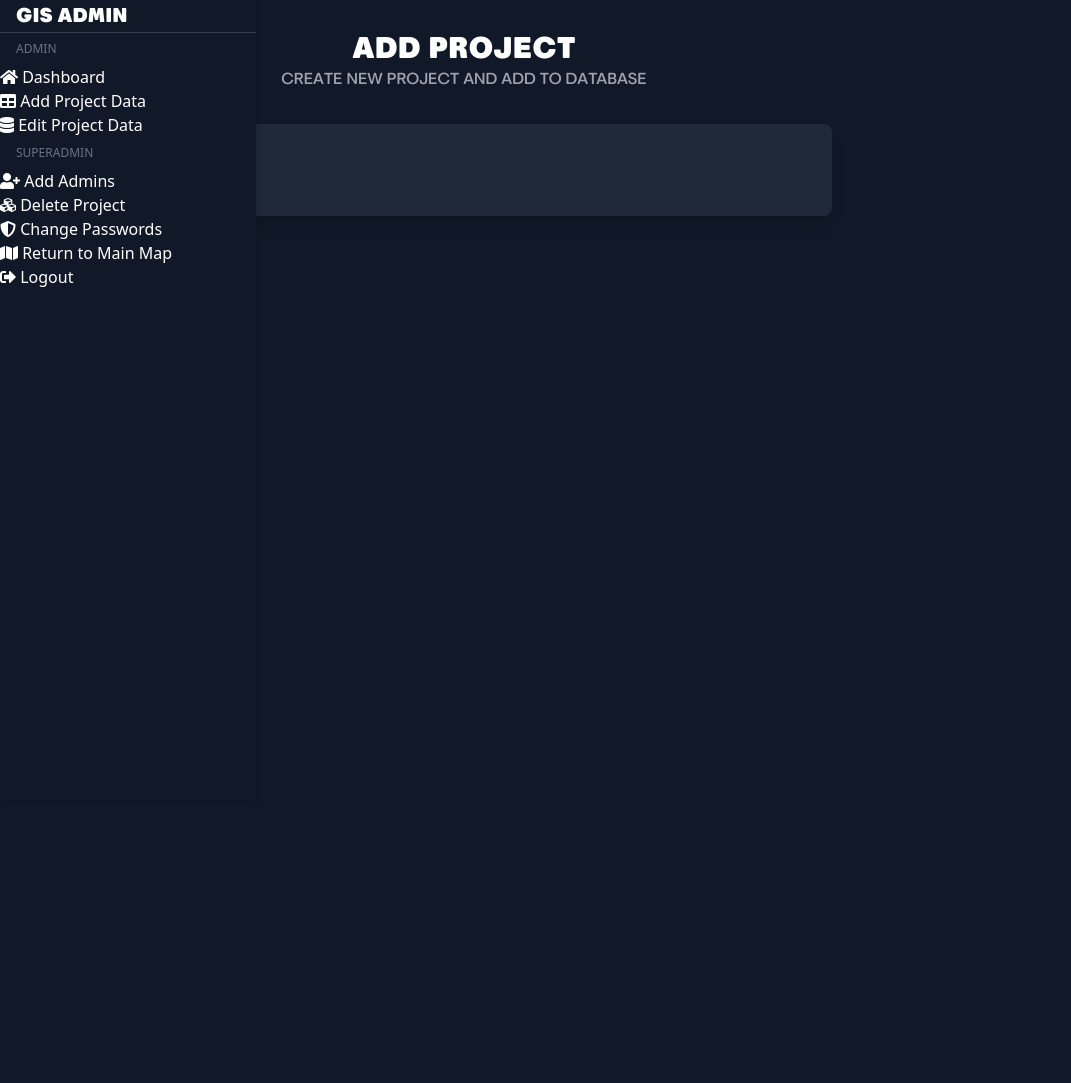
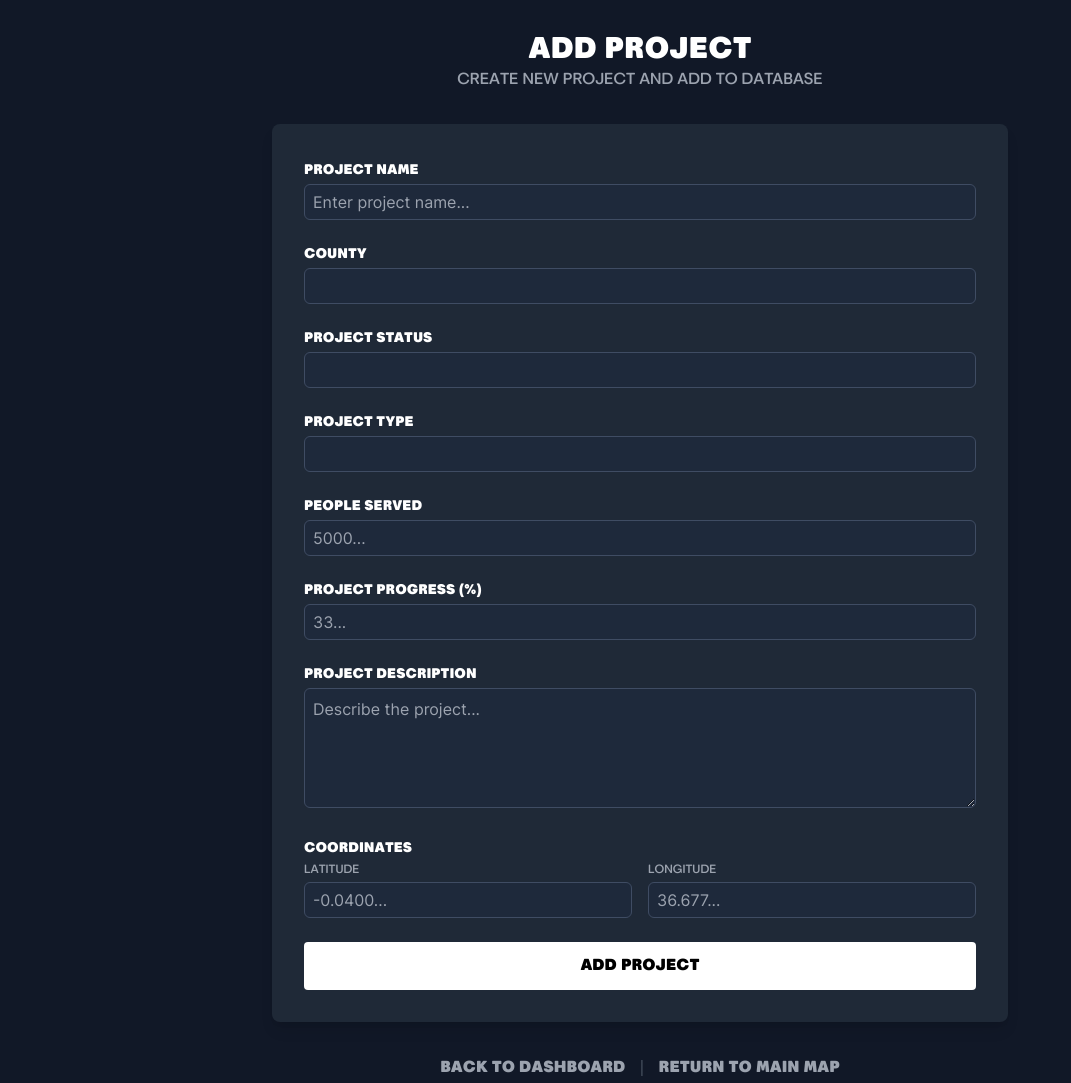
Before and after one commit to Raphael-YSR/Full-GIS, a website: page admin/add-data.html in a window 1280 px wide. Shown: the whole page, without its empty margins (0-1071 px from the left). Before the commit the page ends 800 px from the top, so only its background shows below. Drawn offline with nearby package versions, Linux system fonts and the light colour scheme; files whose address does not match are found by name.

Commit message:
Back One Step, no Sidebar

```diff
--- a/admin/add-data.html
+++ b/admin/add-data.html
@@ -5,37 +5,10 @@
     <meta name="viewport" content="width=device-width, initial-scale=1.0">
     <title>Add Project | GIS Admin Dashboard</title>
     <script src="https://cdn.tailwindcss.com"></script>
-    <link rel="stylesheet" href="https://cdnjs.cloudflare.com/ajax/libs/font-awesome/5.15.3/css/all.min.css">
     <link rel="stylesheet" href="/admin/styles.css">
 
     <style>
-        /* Sidebar integration styles */
-        #sidebar {
-            box-shadow: 2px 0 5px rgba(0,0,0,0.1);
-        }
 
-        .sidebar-item {
-            @apply flex items-center p-3 text-gray-400 hover:bg-gray-700 hover:text-white transition-colors duration-200;
-        }
-
-        .sidebar-item i {
-            @apply w-6 text-center;
-        }
-
-        .sidebar-text {
-            @apply ml-3 opacity-0 group-hover:opacity-100 whitespace-nowrap transition-opacity duration-300;
-        }
-
-        /* Ensure content doesn't get hidden behind sidebar */
-        body {
-            margin-left: 4rem;
-        }
-
-        #sidebar:hover {
-            margin-left: 0;
-        }
-
-        /* Existing form styles */
         input, select, textarea {
             background-color: #1e293b;
             border: 1px solid #3f4c63;
@@ -69,90 +42,10 @@
             transform: translateY(-2px);
         }
     </style>
+
 </head>
 <body class="bg-gray-900 text-white min-h-screen">
-    <!-- Sidebar -->
-    <div id="sidebar" class="fixed left-0 top-0 h-screen bg-gray-900 z-50 transition-all duration-300 ease-in-out
-        w-16 hover:w-64 group overflow-hidden">
-        <!-- Sidebar Header -->
-        <div class="p-4 border-b border-gray-700 relative">
-            <div class="flex items-center">
-                <span class="text-xl font-bold font-marlin text-white
-                    opacity-0 group-hover:opacity-100 transition-opacity duration-300
-                    absolute left-16 group-hover:left-4">GIS ADMIN</span>
-            </div>
-        </div>
-
-        <!-- Admin Section -->
-        <div class="sidebar-section">
-            <div class="text-xs text-gray-500 px-4 py-2 opacity-0 group-hover:opacity-100 transition-opacity duration-300">ADMIN</div>
-            <ul>
-                <li>
-                    <a href="/admin" class="sidebar-item">
-                        <i class="fas fa-home"></i>
-                        <span class="sidebar-text">Dashboard</span>
-                    </a>
-                </li>
-                <li>
-                    <a href="/add-data" class="sidebar-item">
-                        <i class="fas fa-table"></i>
-                        <span class="sidebar-text">Add Project Data</span>
-                    </a>
-                </li>
-                <li>
-                    <a href="/edit-data" class="sidebar-item">
-                        <i class="fas fa-database"></i>
-                        <span class="sidebar-text">Edit Project Data</span>
-                    </a>
-                </li>
-            </ul>
-        </div>
-
-        <!-- Superadmin Section -->
-        <div class="sidebar-section">
-            <div class="text-xs text-gray-500 px-4 py-2 opacity-0 group-hover:opacity-100 transition-opacity duration-300">SUPERADMIN</div>
-            <ul>
-                <li>
-                    <a href="/add-admin" class="sidebar-item">
-                        <i class="fas fa-user-plus"></i>
-                        <span class="sidebar-text">Add Admins</span>
-                    </a>
-                </li>
-                <li>
-                    <a href="/delete-project" class="sidebar-item">
-                        <i class="fas fa-cubes"></i>
-                        <span class="sidebar-text">Delete Project</span>
-                    </a>
-                </li>
-                <li>
-                    <a href="/change-admin-password" class="sidebar-item">
-                        <i class="fas fa-shield-alt"></i>
-                        <span class="sidebar-text">Change Passwords</span>
-                    </a>
-                </li>
-            </ul>
-        </div>
-
-        <!-- Additional Links -->
-        <div class="sidebar-section mt-auto">
-            <ul>
-                <li>
-                    <a href="/" class="sidebar-item">
-                        <i class="fas fa-map"></i>
-                        <span class="sidebar-text">Return to Main Map</span>
-                    </a>
-                </li>
-                <li>
-                    <a href="/logout" class="sidebar-item">
-                        <i class="fas fa-sign-out-alt"></i>
-                        <span class="sidebar-text">Logout</span>
-                    </a>
-                </li>
-            </ul>
-        </div>
-    </div>
-
-    <div class="container mx-auto px-4 py-8 max-w-3xl ml-20">
+    <div class="container mx-auto px-4 py-8 max-w-3xl">
         <header class="mb-8 text-center">
             <h1 class="text-3xl font-bold font-marlin">ADD PROJECT</h1>
             <p class="text-gray-400 font-marlinsoftmedium">CREATE NEW PROJECT AND ADD TO DATABASE</p>
@@ -163,4 +56,80 @@
                 <div>
                     <label for="project_name" class="block text-sm font-bold mb-1 mt-1 font-marlin">PROJECT NAME</label>
                     <input type="text" name="project_name" id="project_name"
-                        class
+                        class="w-full text-base h-9 p-2 font-inter"
+                        placeholder="Enter project name..."
+                        required >
+                </div>
+
+                <div>
+                    <label for="county_id" class="block text-sm font-bold mb-1 font-marlin">COUNTY</label>
+                    <select name="county_id" id="county_id"
+                        class="w-full text-base h-9 p-2 font-inter" >
+                    </select>
+                </div>
+
+                <div>
+                    <label for="project_status" class="block text-sm font-bold mb-1 font-marlin">PROJECT STATUS</label>
+                    <select name="project_status" id="project_status"
+                        class="w-full text-base h-9 p-2 font-inter">
+                    </select>
+                </div>
+
+                <div>
+                    <label for="project_type" class="block text-sm font-bold mb-1 font-marlin">PROJECT TYPE</label>
+                    <select name="project_type" id="project_type"
+                    class="w-full text-base h-9 p-2 font-inter" >
+                    </select>
+                </div>
+
+                <div>
+                    <label for="people_served" class="block text-sm font-bold mb-1 font-marlin">PEOPLE SERVED</label>
+                    <input type="number" name="people_served" id="people_served"
+
+                    class="w-full text-base h-9 p-2 font-inter" placeholder="5000...">
+                </div>
+
+                <div>
+                    <label for="progress" class="block text-sm font-bold mb-1 font-marlin">PROJECT PROGRESS (%)</label>
+                    <input type="number" name="progress" id="progress" placeholder="33..."
+                        class="w-full text-base h-9 p-2 font-inter" >
+                </div>
+
+                <div>
+                    <label for="description" class="block text-sm font-bold mb-1 font-marlin">PROJECT DESCRIPTION</label>
+                    <textarea name="description" id="description" placeholder="Describe the project..."
+                        class="w-full text-base h-9 p-2 font-inter" ></textarea>
+                </div>
+
+                <div>
+                    <label class="block text-sm font-bold mb-1 font-marlin">COORDINATES</label>
+                    <div class="coordinates">
+                        <div>
+                            <label for="latitude" class="block text-xs text-gray-400 mb-1 font-marlinsoftmedium">LATITUDE</label>
+                            <input type="number" name="latitude" id="latitude" step="0.000001" placeholder="-0.0400..."
+                                class="w-full text-base h-9 p-2 font-inter" >
+                        </div>
+                        <div>
+                            <label for="longitude" class="block text-xs text-gray-400 mb-1 font-marlinsoftmedium">LONGITUDE</label>
+                            <input type="number" name="longitude" id="longitude" step="0.000001" placeholder="36.677..."
+                                class="w-full text-base h-9 p-2 font-inter" >
+                        </div>
+                    </div>
+                </div>
+
+                <button type="submit" class="w-full bg-white text-black py-3 px-4 rounded font-medium font-marlin hover:bg-gray-200">
+                    ADD PROJECT
+                </button>
+            </form>
+        </div>
+
+        <div class="mt-8 text-center">
+            <a href="/admin" class="text-gray-400 hover:text-white font-marlin">BACK TO DASHBOARD</a>
+            <span class="mx-2 text-gray-600">|</span>
+            <a href="/" class="text-gray-400 hover:text-white font-marlin">RETURN TO MAIN MAP</a>
+        </div>
+    </div>
+
+    <script src="admin/script.js"></script>
+</body>
+</html>
```
Also changed, not shown: admin/administration.html (+13 -122 lines).
